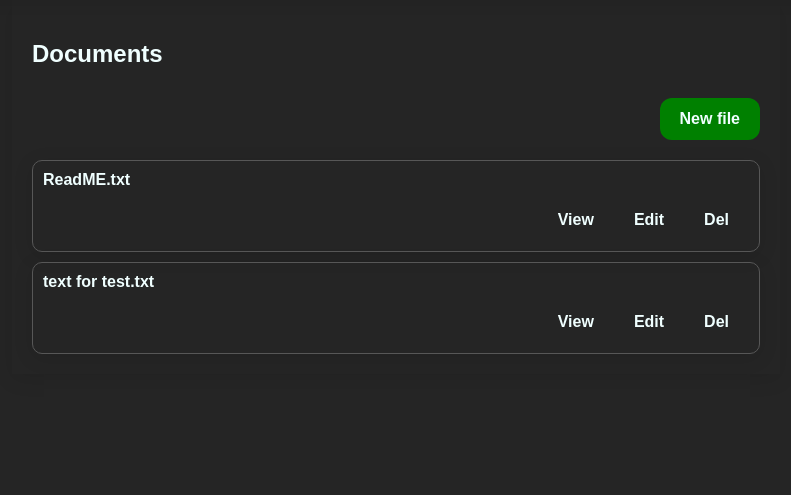
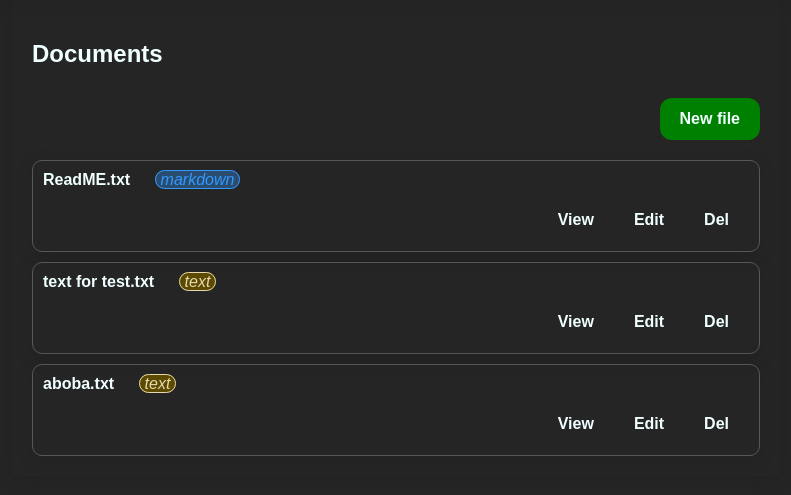
Before and after one commit to Ywxig/flask-notepad, a Flask app: page /docs in a window 1280 px wide. Shown: the part 103-598 px from the top of the page, without its empty margins (244-1035 px from the left). Run offline with Flask 3, Linux system fonts and the light colour scheme.

Commit message:
Add files via upload

```diff
--- /dev/null
+++ b/documents/aboba.txt
@@ -0,0 +1 @@
+{"filename": "ReadME.txt", "type": "text", "dir": "documents", "content": "#  flask-notepad \nThis web application combines a simple text editor and an audio player. Users can create, edit and save text just like in a standard notepad. At the same time, they can play audio files directly in the browser. The project is built using Flask and provides an intuitive interface for writing and listening audio files.\n# aboba"}
--- a/documents/text for test.txt
+++ b/documents/text for test.txt
@@ -1,3 +1 @@
-# text
-
-just *simple* text file
+{"filename": "text for test.txt", "type": "text", "dir": "documents", "content": "# text\n\njust *simple* text file\n\n\n"}
--- a/main.py
+++ b/main.py
@@ -27,10 +27,16 @@ def docs():
     files = os.listdir(DOCUMENTS_FOLDER)
 
     filtered = []
+
     for file in files:
         if file.endswith(('.txt')):
             utils.File.file_architecture_check(filename=file, doc_folder=DOCUMENTS_FOLDER)
-            filtered.append(file)
+
+
+            file_type = utils.File.get_type_from_file(filename=file,
+            doc_folder=DOCUMENTS_FOLDER)
+
+            filtered.append({"filename" : file, "type" : file_type})
 
     files = filtered
 
@@ -44,10 +50,13 @@ def docs():
                                     type= "markdown")
 
             return render_template("view.html", filename=filename, text=text, title=f"View - {filename}")
+
         if action == "edit":
             text = utils.File.read( filename=filename,
                                     doc_folder=DOCUMENTS_FOLDER,
                                     type= "text")
+
+
 
             return render_template("editor.html", filename=filename, text=text, title=f"Edit - {filename}")
 
@@ -63,6 +72,7 @@ def docs():
                     filtered.append(file)
 
             files = filtered
+
 
             return render_template("docs.html", files=files, title="Documents")
 
@@ -130,4 +140,4 @@ def console():
 
 
 if __name__ == "__main__":
-    app.run(host="0.0.0.0", port=8080, use_reloader=True)
+    app.run(host="0.0.0.0", port=80, use_reloader=True)
--- /dev/null
+++ b/static/css/type.css
@@ -0,0 +1,18 @@
+.type{
+    border-radius: 10px;
+    padding-left: 5px;
+    padding-right: 5px;
+    margin-left: 20px;
+}
+
+#text {
+    background-color: #5c4a00; /* светло-бежевый */
+    border: 1px solid #e6d8af;                  /* мягкий золотистый */
+    color: #e6d8af;                             /* тёмно-золотистый текст */
+}
+
+#markdown {
+    background-color: #3399ff57; /* светло-голубой */
+    border: 1px solid #3399ff;                 /* яркий синий */
+    color: #3399ff;                            /* насыщенный тёмно-синий текст */
+}
--- a/templates/docs.html
+++ b/templates/docs.html
@@ -11,11 +11,12 @@
 
     <form action="/docs" method="post">
         <div class="file">
-            <b>{{ filename }}</b>
+            <b>{{ filename.filename }}</b>
+            <i align="right" class="type" id="{{ filename.type }}">{{ filename.type }}</i>
             <div class="file-container">
-                <button class="file-button" name="file-control" value="{{ filename }}|view" type="submit">View</button>
-                <button class="file-button" name="file-control" value="{{ filename }}|edit" type="submit">Edit</button>
-                <button class="file-button" id="del" name="file-control" value="{{ filename }}|del" type="submit">Del</button>
+                <button class="file-button" name="file-control" value="{{ filename.filename }}|view" type="submit">View</button>
+                <button class="file-button" name="file-control" value="{{ filename.filename }}|edit" type="submit">Edit</button>
+                <button class="file-button" id="del" name="file-control" value="{{ filename.filename }}|del" type="submit">Del</button>
             </div>
         </div>
     </form>
--- a/templates/main.html
+++ b/templates/main.html
@@ -5,6 +5,7 @@
     <meta name="viewport" content="width=device-width, initial-scale=1.0">
     <link rel="stylesheet" href="{{ url_for('static', filename='css/forms.css') }}">
     <link rel="stylesheet" href="{{ url_for('static', filename='css/style.css') }}">
+    <link rel="stylesheet" href="{{ url_for('static', filename='css/type.css') }}">
     <link rel="stylesheet" href="{{ url_for('static', filename='css/side_menu.css') }}"><!--This CSS for side menu-->
     <title>{{ title }}</title>
 </head>
--- a/utils.py
+++ b/utils.py
@@ -42,6 +42,14 @@ class File():
         if type == "text":
             return JSON_file["content"]
 
+    def get_type_from_file(filename : str, doc_folder : str):
+        file = open(doc_folder + "/" +filename, "r", encoding="utf-8")
+        ctx = file.read()
+        file.close()
+
+        JSON_file = json.loads(ctx)
+        return JSON_file["type"]
+
 
     def file_architecture_check(filename : str, doc_folder : str) -> None:
 
```
Also changed, not shown: config.json (+32 -3 lines), static/js/editor.js (+2 -6 lines), documents/ReadME.txt.
